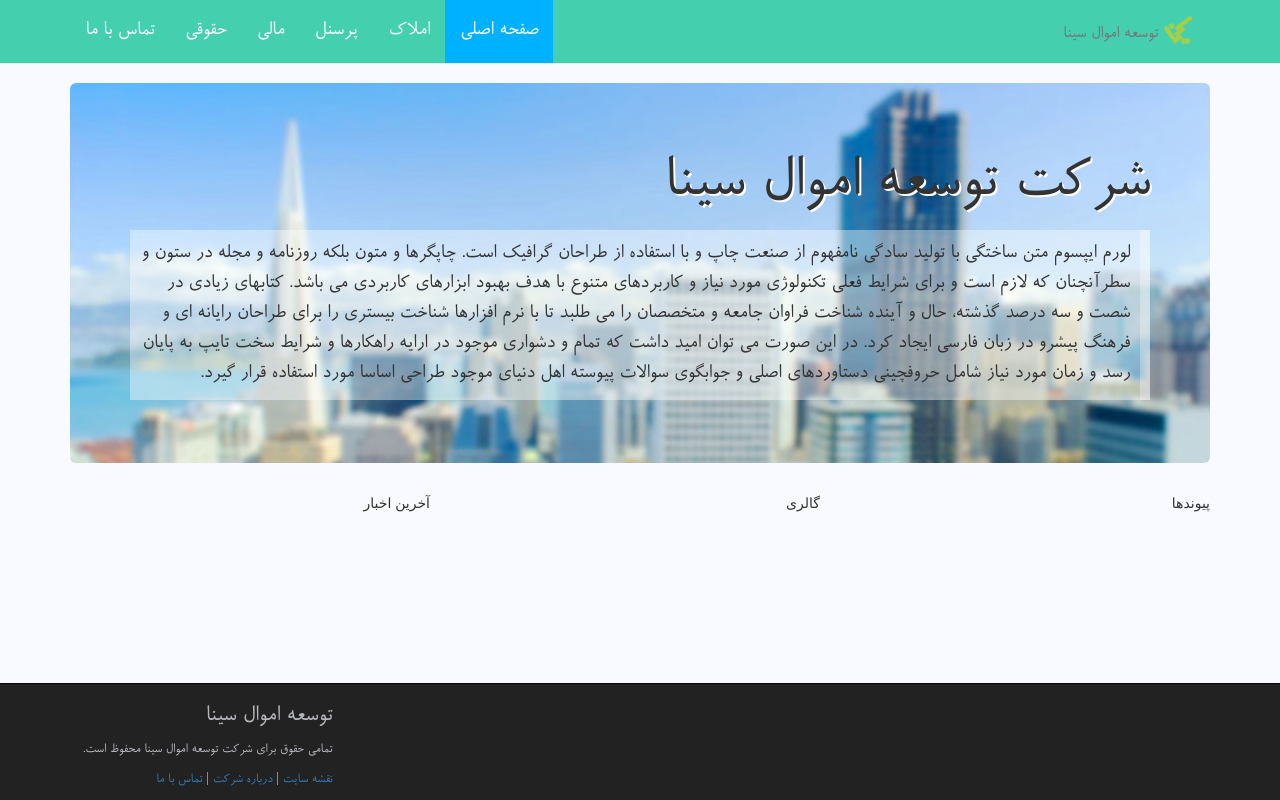
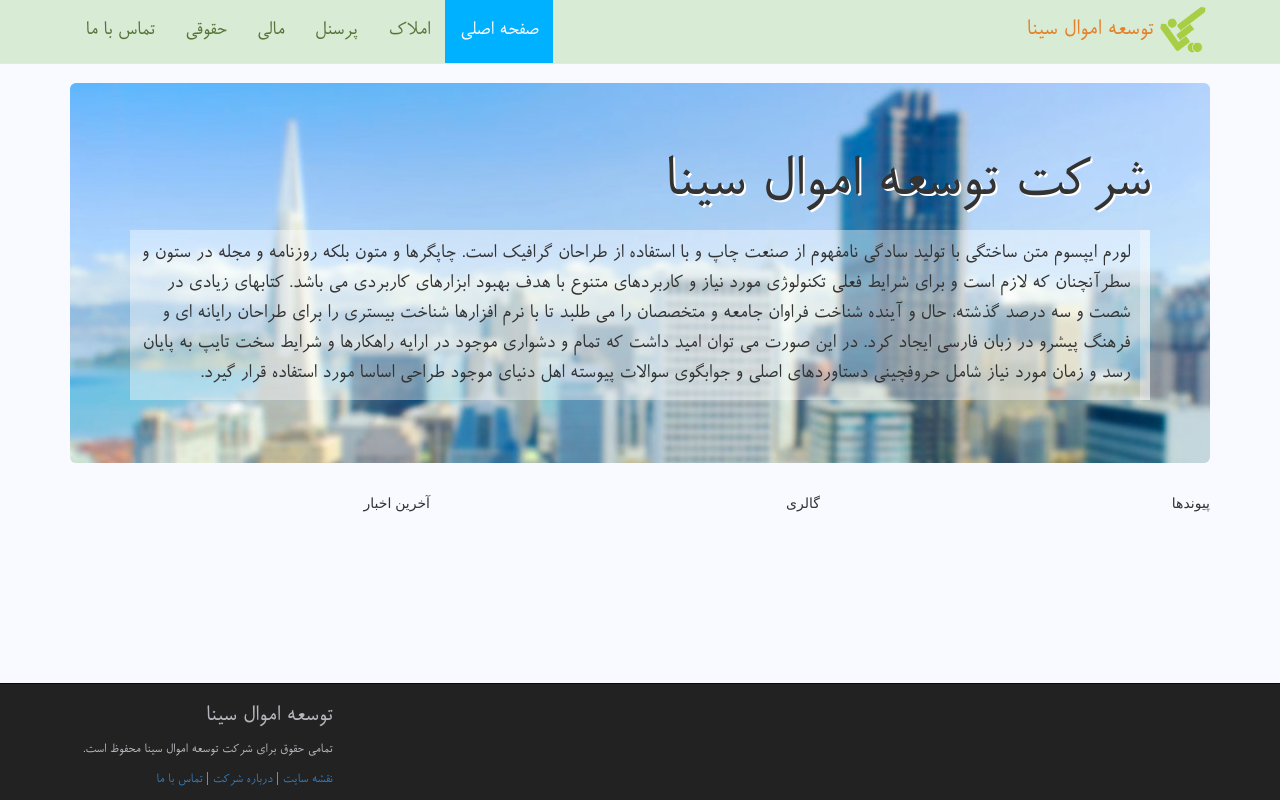
Before and after one commit to alinzm/sina, a plain HTML site: page index.html in a window 1280 px wide. Drawn offline with Linux system fonts and the light colour scheme.

Commit message:
header color changed

```diff
--- a/css/style.css
+++ b/css/style.css
@@ -20,24 +20,25 @@ h1,h2,h3,h4,p,a{
 	font-family: 'iRoya';
 }
 #logo{
-	width: 32px;
-	height: 32px;
+	width: 52px;
+	height: 52px;
 }
 .navbar-brand{
 	height: auto;
 	float: right;
+	padding: 0;
 }
 .navbar-header{
 	float: right;
 }
 .navbar-default{
-	background-color: #44CFAF;
+	background-color: #D8EBD5;
 }
 .navbar-default .navbar-nav > li > a{
 	line-height: 33px;
 	vertical-align: middle;
 	font-size: 1.5em;
-	color: #F8FAFF;
+	color: #567539;
 }
 .navbar-default .navbar-nav > li > a:hover, .navbar-default .navbar-nav > .active > a:hover{
 	background-color: #00F3FF;
@@ -46,8 +47,10 @@ h1,h2,h3,h4,p,a{
 	background-color: #00B1FF;
 	color: #F8FAFF;
 }
-.navbar-nav > li {
-	float: right;
+@media (min-width: 768px) {
+	.navbar-nav > li {
+		float: right;
+	}
 }
 #main-jumbotron{
 	background-image: url(../img/build2.jpg);
@@ -65,3 +68,9 @@ h1,h2,h3,h4,p,a{
 .navbar-inverse h3, .navbar-inverse p{
 	color: #B4B6BB;
 }
+.navbar-brand h3{
+	display: inline;
+	color: #E4822B;
+	line-height: 62px;
+	vertical-align: middle;
+}
--- a/index.html
+++ b/index.html
@@ -33,7 +33,7 @@
                 </button>
                 <a class="navbar-brand" href="index.html">
                     <img alt="شرکت توسعه اموال سینا" src="img/sina.png" id="logo" style="display: inline;">
-                    توسعه اموال سینا
+                    <h3>توسعه اموال سینا</h3>
                 </a>
             </div>
             <div class="collapse navbar-collapse" id="bs-example-navbar-collapse-1">
```
